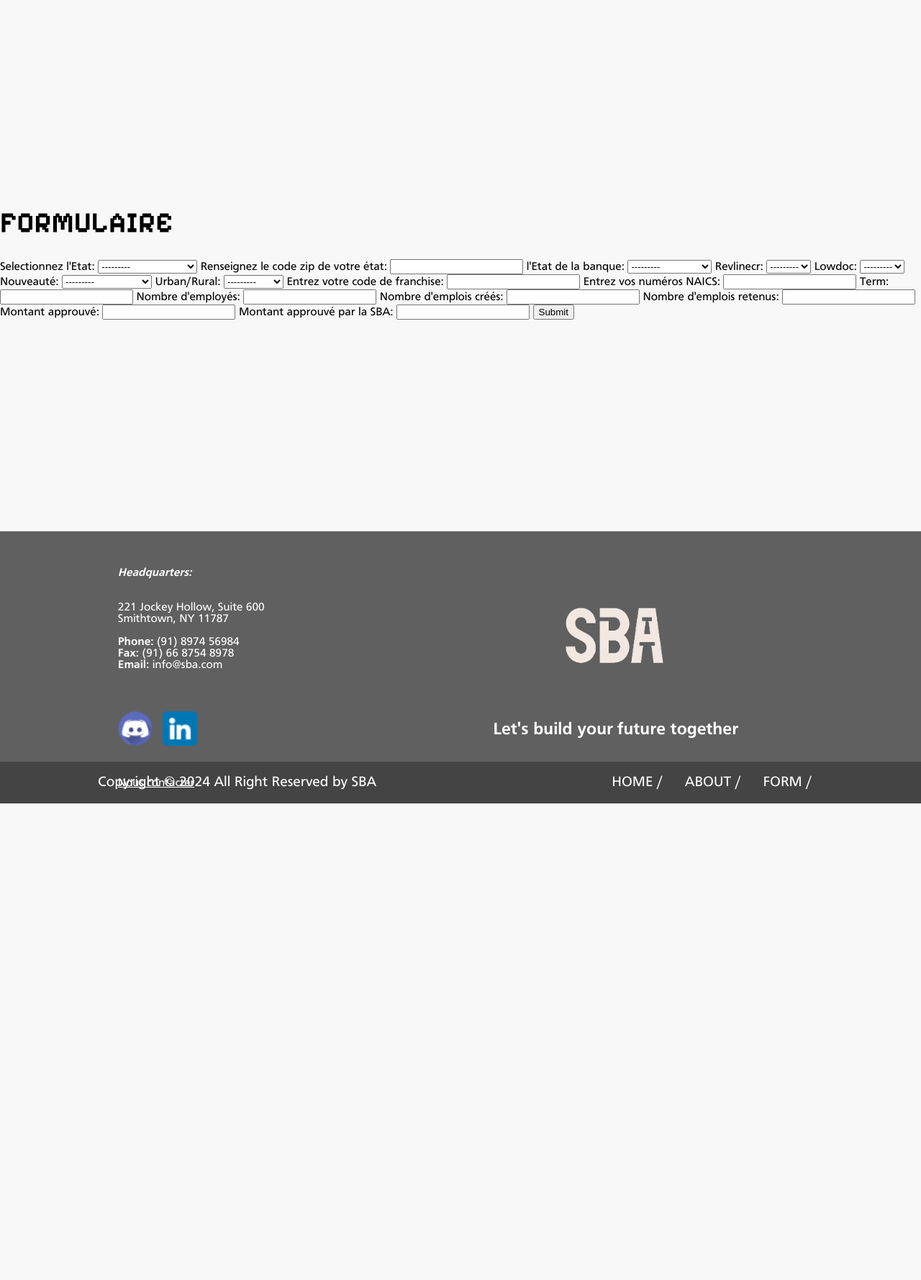
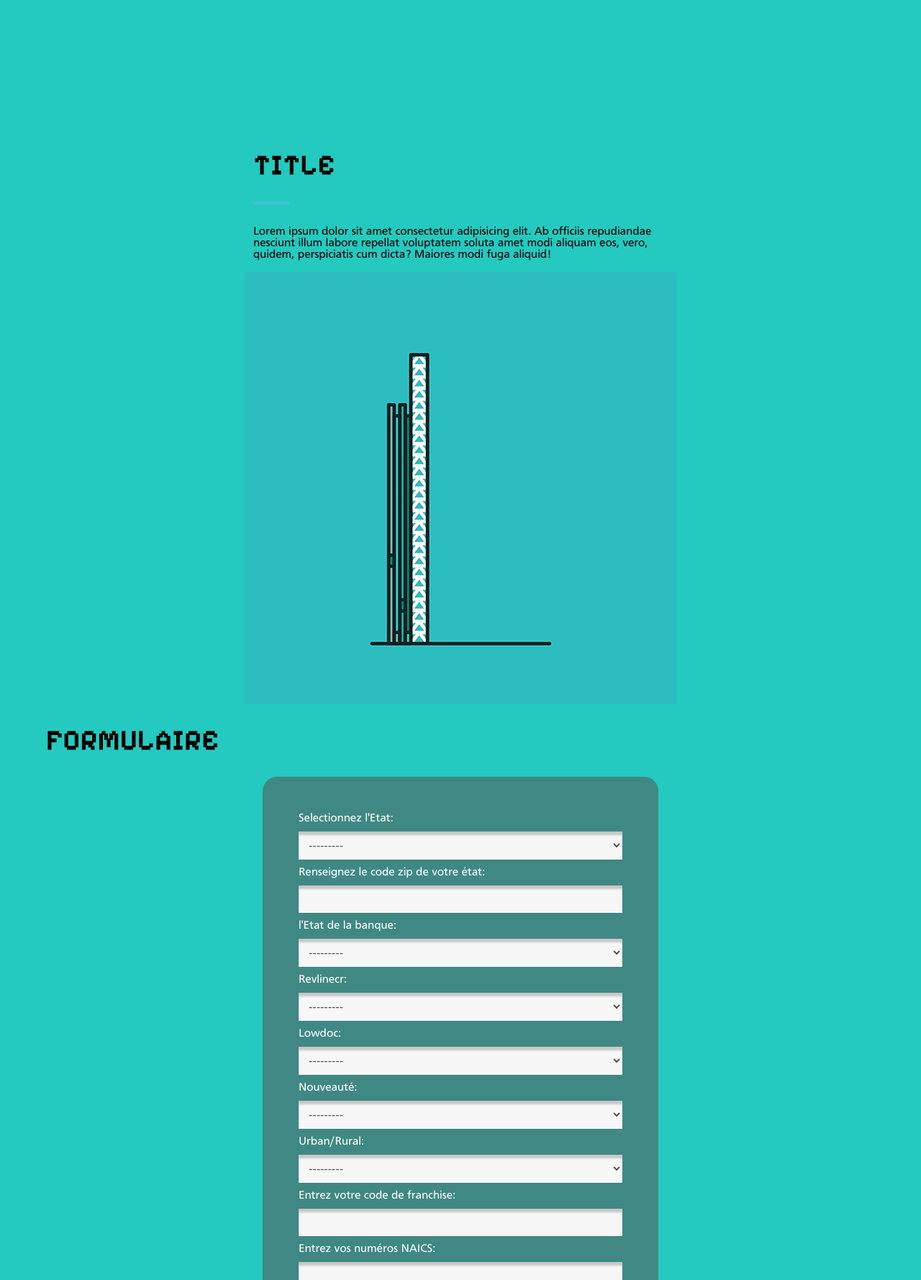
Before and after one commit to Memory77/sba, a Django app: page /form/ in a window 1280 px wide. Shown: the part 142-1920 px from the top of the page at 72% size. Before the commit the page ends 1258 px from the top, so only its background shows below. Run offline with Django 4.2, Linux system fonts and the light colour scheme; the visitor is signed in with stand-in values (Sample User, id 1); some libraries are stand-ins or nearby versions.

Commit message:
màjs page formulaire avancement

```diff
--- a/main/templates/main/form_page.html
+++ b/main/templates/main/form_page.html
@@ -3,9 +3,17 @@
 
 {% block content %}
 
-<div class="formulaire">
-    <h1 class="text-white">Formulaire</h1>
-    <form action="." method="post">
+<div id="formulaire_page">
+    <div id="formulaire_content">
+        <div id="formulaire_info">
+            <h1>Title</h1>
+            <div class="content-title-underline2"></div>
+            <p>Lorem ipsum dolor sit amet consectetur adipisicing elit. Ab officiis repudiandae nesciunt illum labore repellat voluptatem soluta amet modi aliquam eos, vero, quidem, perspiciatis cum dicta? Maiores modi fuga aliquid!</p>
+        </div>
+        <img src="{% static "img/size.jpg" %}" alt="gif">
+    </div>
+    <h1>Formulaire</h1>
+    <form action="." method="post" id="formulaire">
         {% csrf_token %}
         {{ form }}
         <input type="submit" value="Submit">
--- a/static/sass/main.css
+++ b/static/sass/main.css
@@ -1,3 +1,4 @@
+@charset "UTF-8";
 @font-face {
   font-family: "futiger";
   src: url("../../fonts/Frutiger.ttf");
@@ -314,12 +315,82 @@ li {
   height: 100vh;
 }
 
-.formulaire {
-  height: 60vh;
-  padding-top: 400px;
-  width: 100%;
-}
-
+#formulaire_page {
+  background-color: #24cabf;
+  padding: 10% 5%;
+}
+#formulaire_page #formulaire_content {
+  display: flex;
+  flex-direction: row;
+  justify-content: space-around;
+  flex-wrap: wrap;
+}
+#formulaire_page #formulaire_content #formulaire_info {
+  width: 50%;
+}
+#formulaire_page #formulaire {
+  background-color: rgba(85, 85, 85, 0.5568627451);
+  padding: 50px 50px;
+  border-radius: 20px;
+  display: flex;
+  flex-direction: column;
+  row-gap: 10px;
+  justify-content: center;
+  margin: auto;
+  margin-top: 2%;
+  width: 450px;
+}
+#formulaire_page #formulaire h1 {
+  font-size: 40px;
+}
+#formulaire_page #formulaire h1, #formulaire_page #formulaire input[type=submit] {
+  font-weight: bold; /* mettre en gras */
+  background: linear-gradient(to bottom, #5ff3e9, #073244); /* dégradé de couleur du rouge au bleu de haut en bas */
+  -webkit-background-clip: text; /* appliquer le dégradé à la couleur du texte */
+  -webkit-text-fill-color: transparent; /* rendre la couleur du texte transparente pour afficher le dégradé */
+}
+#formulaire_page #formulaire h1:hover, #formulaire_page #formulaire input[type=submit]:hover {
+  background: linear-gradient(to bottom, #4a62c9, #0b0335);
+  -webkit-background-clip: text; /* appliquer le dégradé à la couleur du texte */
+  -webkit-text-fill-color: transparent; /* rendre la couleur du texte transparente pour afficher le dégradé */
+}
+#formulaire_page #formulaire h2, #formulaire_page #formulaire p {
+  color: white;
+}
+#formulaire_page #formulaire input, #formulaire_page #formulaire textarea, #formulaire_page #formulaire select {
+  background-color: #f7f7f7;
+  border: none;
+  box-shadow: inset 0px 2px 3px rgba(0, 0, 0, 0.1);
+  padding: 10px;
+  font-size: 16px;
+  color: #555;
+}
+#formulaire_page #formulaire label {
+  color: #fff;
+}
+#formulaire_page #formulaire input, #formulaire_page #formulaire textarea, #formulaire_page #formulaire select {
+  outline: none;
+  box-shadow: inset 0px 5px 3px rgba(0, 0, 0, 0.2);
+}
+#formulaire_page #formulaire .short_input {
+  width: 70%;
+}
+#formulaire_page #formulaire input[type=submit] {
+  border: none;
+  cursor: pointer;
+  background-color: transparent;
+  box-shadow: none;
+  font-size: 30px;
+}
+
+@media (max-width: 1410px) {
+  #formulaire_page {
+    padding: 25% 5%;
+  }
+  #formulaire_page #formulaire_info {
+    width: 90%;
+  }
+}
 /*!
  * animate.css -http://daneden.me/animate
  * Version - 3.7.0
--- a/static/sass/pages/_form.scss
+++ b/static/sass/pages/_form.scss
@@ -1,5 +1,89 @@
-.formulaire{
-    height: 60vh;
-    padding-top: 400px;
-    width: 100%;
+#formulaire_page{
+    background-color: #24cabf;
+    padding: 10% 5%;
+    #formulaire_content{
+        display: flex;
+        flex-direction: row;
+        justify-content: space-around;
+        flex-wrap: wrap;
+        #formulaire_info{
+            width: 50%;
+        }
+    }
+    #formulaire{
+
+        background-color: #5555558e;
+        padding: 50px 50px;
+        border-radius: 20px;
+
+        h1{
+            font-size: 40px;
+        }
+        h1, input[type="submit"] {
+            font-weight: bold; /* mettre en gras */
+            background: linear-gradient(to bottom, #5ff3e9, #073244); /* dégradé de couleur du rouge au bleu de haut en bas */
+            -webkit-background-clip: text; /* appliquer le dégradé à la couleur du texte */
+            -webkit-text-fill-color: transparent; /* rendre la couleur du texte transparente pour afficher le dégradé */
+
+            &:hover{
+                background: linear-gradient(to bottom, #4a62c9, #0b0335);
+                -webkit-background-clip: text; /* appliquer le dégradé à la couleur du texte */
+                -webkit-text-fill-color: transparent; /* rendre la couleur du texte transparente pour afficher le dégradé */
+            }
+        }
+
+        h2, p{
+            color: white;
+        }
+
+        display: flex;
+        flex-direction: column;
+        row-gap: 10px;
+        justify-content: center;
+        margin: auto;
+        margin-top: 2%;
+        width: 450px;
+
+        input, textarea, select{
+            background-color: #f7f7f7;
+            border: none;
+            box-shadow: inset 0px 2px 3px rgba(0, 0, 0, 0.1);
+            padding: 10px;
+            font-size: 16px;
+            color: #555;
+        }
+
+        label{
+            color: #fff;
+        }
+
+        input, textarea, select{
+            outline: none;
+            box-shadow: inset 0px 5px 3px rgba(0, 0, 0, 0.2);
+        }
+        .short_input{
+                width: 70%;
+        }
+
+        input[type="submit"]{
+            border: none;
+            cursor: pointer;
+            background-color: transparent;
+            box-shadow: none;
+            font-size: 30px;
+        }
+    }
 }
+
+@media (max-width: 1410px) {
+    #formulaire_page{
+        padding: 25% 5%;
+
+    }
+}
+
+
+
+@media (max-width: 600px) {
+
+}
```
Also changed, not shown: static/img/size.jpg (renamed from static/img/20.-The-Leadenhall-Building600.jpg), 1 other file.
